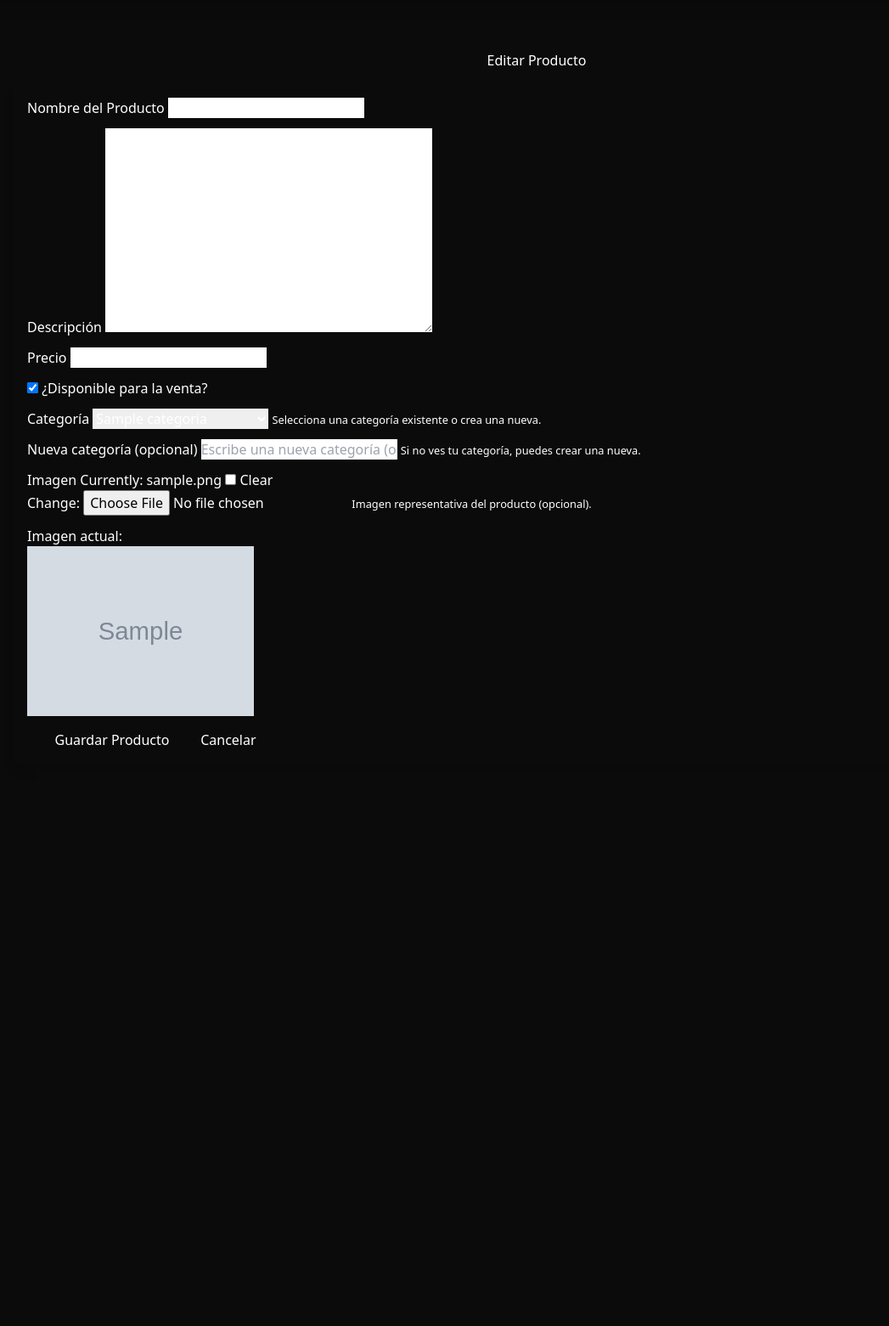
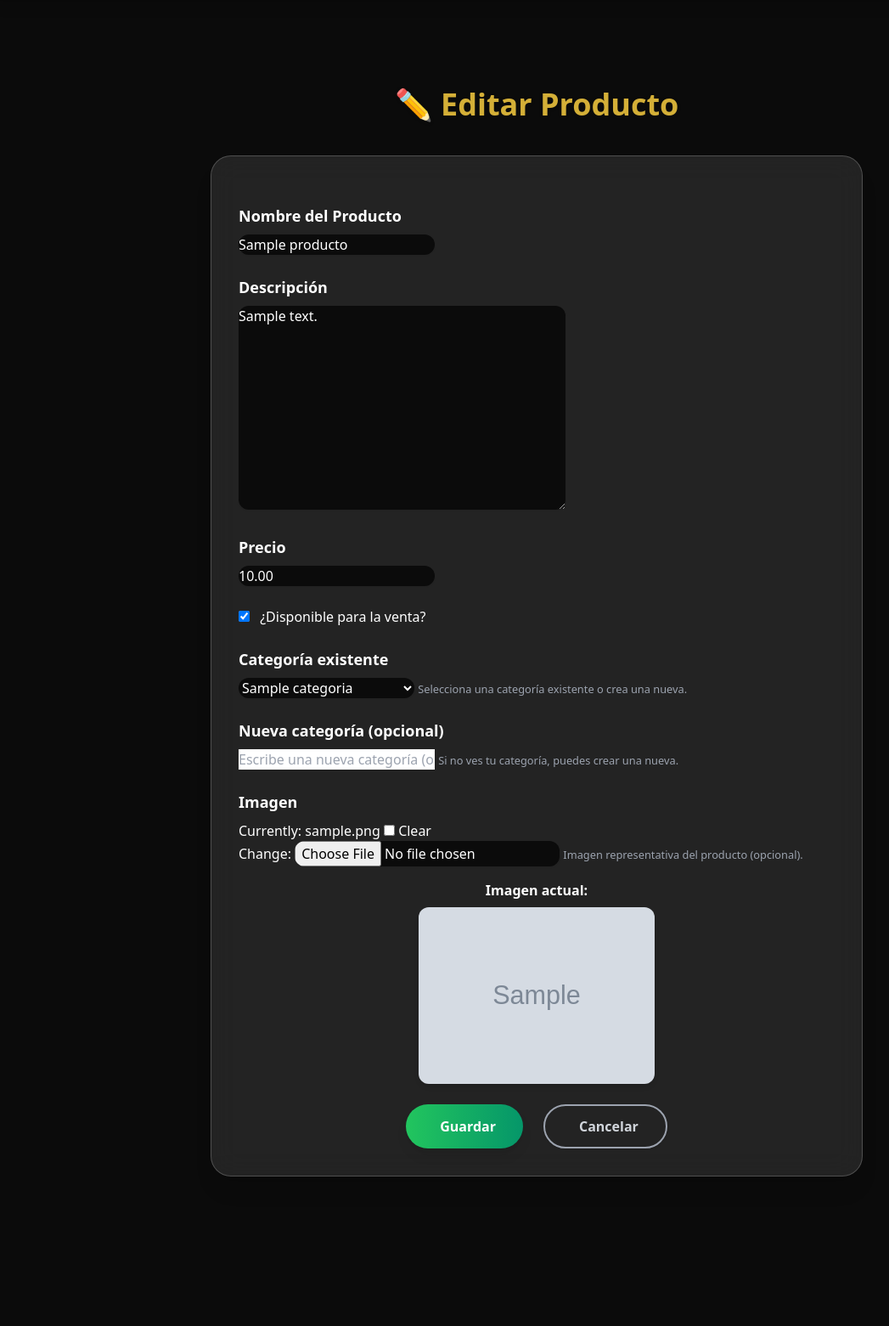
Before and after one commit to arcaoexdi/01_arca_oexdi_software_hotelero, a Django app: page /productos/1/editar/ in a window 1280 px wide. Shown: the part 73-1634 px from the top of the page at 85% size, without its empty margins (8-1055 px from the left). Before the commit the page ends 950 px from the top, so only its background shows below. Run offline with Django 5.2, Linux system fonts and the light colour scheme; tables that the repository leaves empty hold one stand-in row (values such as "Sample post"); grey boxes marked "Sample" are stand-in pictures; some libraries are stand-ins or nearby versions.

Commit message:
Cambios en la app productos en los templates de form y list

```diff
--- a/productos/templates/productos/productos_form.html
+++ b/productos/templates/productos/productos_form.html
@@ -2,97 +2,117 @@
 {% load widget_tweaks %}
 
 {% block content %}
-<div class="container mt-5">
-    <h1 class="mb-4 text-center text-light">{% if producto.pk %}Editar{% else %}Crear{% endif %} Producto</h1>
-    <div class="card shadow-lg p-4">
-        <form method="POST" enctype="multipart/form-data" id="productoForm">
+<div class="container py-16 px-6">
+  <!-- Título -->
+  <h1 class="text-center text-4xl font-extrabold text-gold drop-shadow mb-10">
+    {% if producto.pk %} ✏️ Editar Producto {% else %} ➕ Crear Producto {% endif %}
+  </h1>
+
+  <div class="max-w-3xl mx-auto bg-white/10 backdrop-blur-lg border border-white/20 rounded-3xl shadow-xl p-8">
+    <form method="POST" enctype="multipart/form-data" id="productoForm" class="space-y-6">
       {% csrf_token %}
 
-            <!-- Nombre del Producto -->
-            <div class="mb-3">
-                <label for="id_nombre" class="form-label">Nombre del Producto</label>
-                {{ form.nombre|add_class:"form-control" }}
+      <!-- Nombre -->
+      <div>
+        <label for="id_nombre" class="block text-lg font-semibold text-white mb-2">
+          Nombre del Producto
+        </label>
+        {{ form.nombre|add_class:"form-control bg-dark text-white border-0 rounded-xl shadow-sm" }}
         {% for error in form.nombre.errors %}
-                    <div class="text-danger">{{ error }}</div>
+          <p class="text-red-400 text-sm mt-1">{{ error }}</p>
         {% endfor %}
       </div>
 
       <!-- Descripción -->
-            <div class="mb-3">
-                <label for="id_descripcion" class="form-label">Descripción</label>
-                {{ form.descripcion|add_class:"form-control" }}
+      <div>
+        <label for="id_descripcion" class="block text-lg font-semibold text-white mb-2">
+          Descripción
+        </label>
+        {{ form.descripcion|add_class:"form-control bg-dark text-white border-0 rounded-xl shadow-sm" }}
         {% for error in form.descripcion.errors %}
-                    <div class="text-danger">{{ error }}</div>
+          <p class="text-red-400 text-sm mt-1">{{ error }}</p>
         {% endfor %}
       </div>
 
       <!-- Precio -->
-            <div class="mb-3">
-                <label for="id_precio" class="form-label">Precio</label>
-                {{ form.precio|add_class:"form-control" }}
+      <div>
+        <label for="id_precio" class="block text-lg font-semibold text-white mb-2">
+          Precio
+        </label>
+        {{ form.precio|add_class:"form-control bg-dark text-white border-0 rounded-xl shadow-sm" }}
         {% for error in form.precio.errors %}
-                    <div class="text-danger">{{ error }}</div>
+          <p class="text-red-400 text-sm mt-1">{{ error }}</p>
         {% endfor %}
       </div>
 
-            <!-- Disponible (Checkbox) -->
-            <div class="form-check form-switch mb-3">
+      <!-- Disponible -->
+      <div class="form-check form-switch">
         {{ form.disponible|add_class:"form-check-input" }}
-                <label for="id_disponible" class="form-check-label">¿Disponible para la venta?</label>
+        <label for="id_disponible" class="form-check-label text-white ms-2">
+          ¿Disponible para la venta?
+        </label>
         {% for error in form.disponible.errors %}
-                    <div class="text-danger">{{ error }}</div>
+          <p class="text-red-400 text-sm mt-1">{{ error }}</p>
         {% endfor %}
       </div>
 
       <!-- Categoría existente -->
-            <div class="mb-3">
-                <label for="id_categoria" class="form-label">Categoría</label>
-                {{ form.categoria|add_class:"form-select" }}
+      <div>
+        <label for="id_categoria" class="block text-lg font-semibold text-white mb-2">
+          Categoría existente
+        </label>
+        {{ form.categoria|add_class:"form-select bg-dark text-white border-0 rounded-xl shadow-sm" }}
         {% if form.categoria.help_text %}
-                    <small class="form-text text-muted">{{ form.categoria.help_text }}</small>
+          <small class="text-gray-400">{{ form.categoria.help_text }}</small>
         {% endif %}
         {% for error in form.categoria.errors %}
-                    <div class="text-danger">{{ error }}</div>
+          <p class="text-red-400 text-sm mt-1">{{ error }}</p>
         {% endfor %}
       </div>
 
       <!-- Nueva categoría -->
-            <div class="mb-3">
-                <label for="id_nueva_categoria" class="form-label">Nueva categoría (opcional)</label>
-                {{ form.nueva_categoria|add_class:"form-control" }}
+      <div>
+        <label for="id_nueva_categoria" class="block text-lg font-semibold text-white mb-2">
+          Nueva categoría (opcional)
+        </label>
+        {{ form.nueva_categoria }}
         {% if form.nueva_categoria.help_text %}
-                    <small class="form-text text-muted">{{ form.nueva_categoria.help_text }}</small>
+          <small class="text-gray-400">{{ form.nueva_categoria.help_text }}</small>
         {% endif %}
         {% for error in form.nueva_categoria.errors %}
-                    <div class="text-danger">{{ error }}</div>
+          <p class="text-red-400 text-sm mt-1">{{ error }}</p>
         {% endfor %}
       </div>
 
+      <!-- Imagen -->
+      <div>
+        <label for="id_imagen" class="block text-lg font-semibold text-white mb-2">
+          Imagen
+        </label>
+        {{ form.imagen|add_class:"form-control bg-dark text-white border-0 rounded-xl shadow-sm" }}
+        <small class="text-gray-400">{{ form.imagen.help_text }}</small>
+        {% for error in form.imagen.errors %}
+          <p class="text-red-400 text-sm mt-1">{{ error }}</p>
+        {% endfor %}
 
-
-            <!-- Imagen -->
-            <div class="mb-3">
-                <label for="id_imagen" class="form-label">Imagen</label>
-                {{ form.imagen|add_class:"form-control" }}
-                <small class="form-text text-muted">{{ form.imagen.help_text }}</small>
-                {% for error in form.imagen.errors %}
-                    <div class="text-danger">{{ error }}</div>
-                {% endfor %}
         {% if producto.imagen %}
-                    <div class="mt-3">
-                        <p class="fw-bold">Imagen actual:</p>
-                        <img src="{{ producto.imagen.url }}" alt="Imagen actual" class="img-thumbnail" style="max-height: 200px;">
+          <div class="mt-4 text-center">
+            <p class="text-white font-semibold mb-2">Imagen actual:</p>
+            <img src="{{ producto.imagen.url }}" alt="Imagen actual"
+                 class="rounded-xl shadow-md max-h-52 mx-auto">
           </div>
         {% endif %}
       </div>
 
       <!-- Botones -->
-            <div class="d-flex justify-content-between mt-4">
-                <button type="submit" class="btn btn-success btn-lg w-48">
-                    <i class="bi bi-save me-2"></i>Guardar Producto
+      <div class="flex justify-center gap-6 mt-8 flex-wrap">
+        <button type="submit"
+                class="bg-gradient-to-r from-green-500 to-emerald-600 text-white px-8 py-3 rounded-full shadow-lg hover:scale-105 transition flex items-center gap-2 font-semibold">
+          <i class="bi bi-save"></i> Guardar
         </button>
-                <a href="{% url 'productos:producto_list' %}" class="btn btn-secondary btn-lg w-48">
-                    <i class="bi bi-arrow-left-circle me-2"></i>Cancelar
+        <a href="{% url 'productos:producto_list' %}"
+           class="border-2 border-gray-400 text-gray-300 px-8 py-3 rounded-full shadow hover:bg-gray-700 transition flex items-center gap-2 font-semibold">
+          <i class="bi bi-x-circle"></i> Cancelar
         </a>
       </div>
     </form>
```
Also changed, not shown: productos/templates/productos/productos_list.html (+45 -84 lines). Lines whose indentation alone changed are shown as unchanged.
